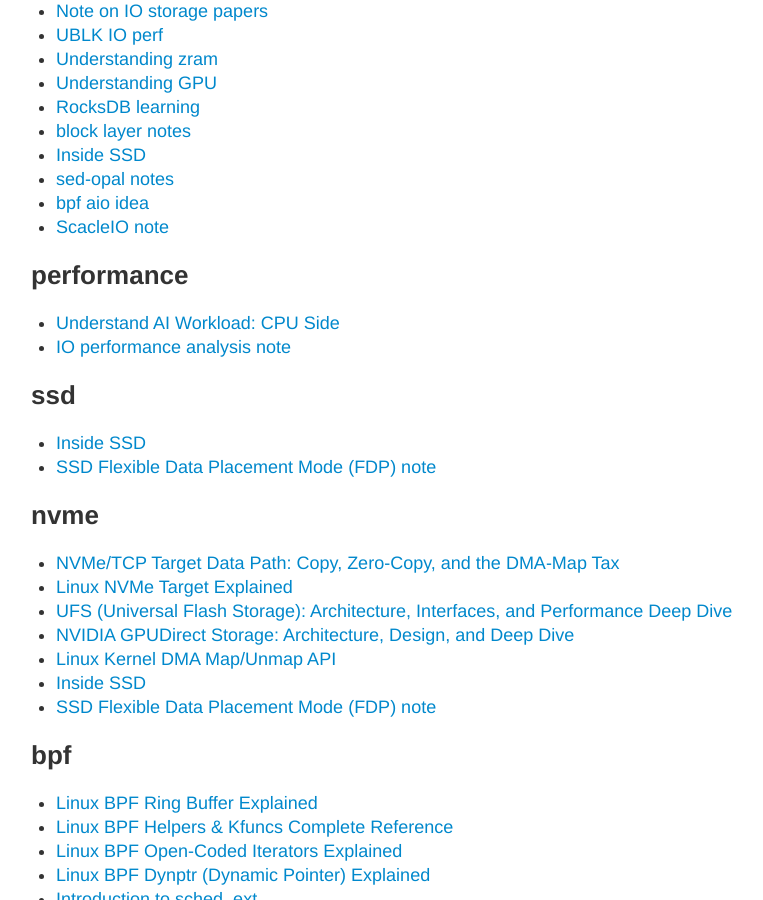
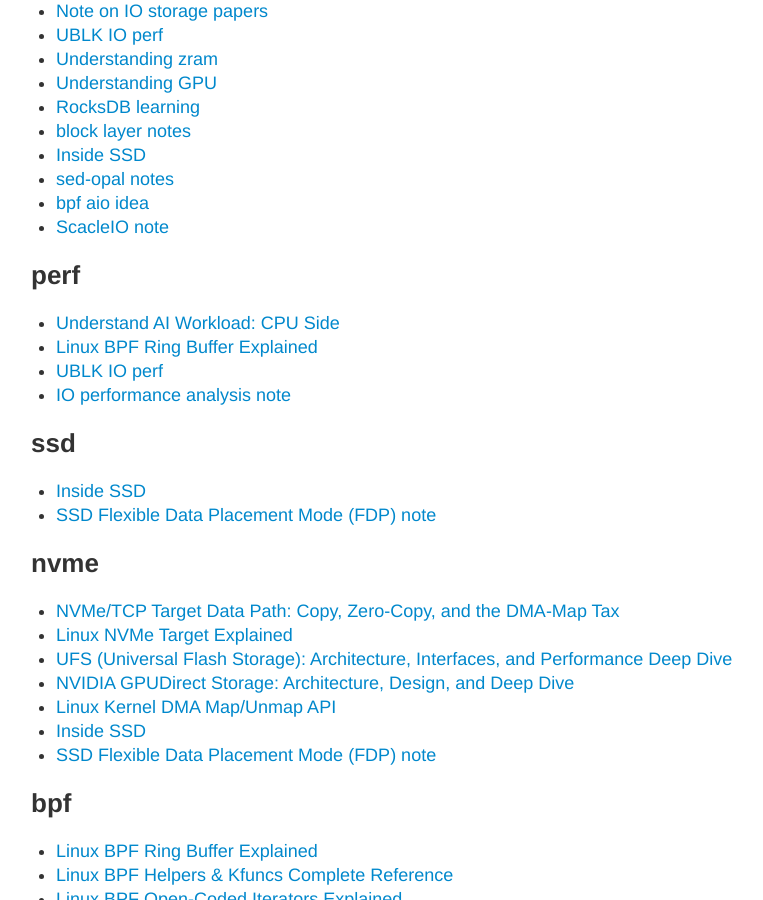
Before and after one commit to ming1/ming1.github.io, a Jekyll site: the page built from tags.html, in a window 1280 px wide and 900 px high, scrolled down 4621 px. Shown: the whole window, without its empty margins (9-772 px from the left). Built offline with Jekyll 4.4.1, drawn with Linux system fonts in a browser that asks for light colours; Markdown is read by kramdown in place of the engine named in the settings; a style sheet for code colours, icons or effects is not loaded; some of the changed text lies outside the part shown.

Commit message:
posts: unify 'performance' tag into 'perf'

```diff
--- a/_posts/2024-11-23-IO-perf-note.md
+++ b/_posts/2024-11-23-IO-perf-note.md
@@ -1,7 +1,7 @@
 ---
 title: IO performance analysis note
 category: tech
-tags: [block layer, io, filesystem, performance]
+tags: [block layer, io, filesystem, perf]
 ---
 
 * TOC
--- a/_posts/2026-05-06-understand-ai-workload-cpu-side.md
+++ b/_posts/2026-05-06-understand-ai-workload-cpu-side.md
@@ -1,7 +1,7 @@
 ---
 title: "Understand AI Workload: CPU Side"
 category: tech
-tags: [ai, machine learning, cpu, linux kernel, training, inference, performance, memory management, storage, network]
+tags: [ai, machine learning, cpu, linux kernel, training, inference, perf, memory management, storage, network]
 ---
 
 title: Understand AI Workload: CPU Side
```
